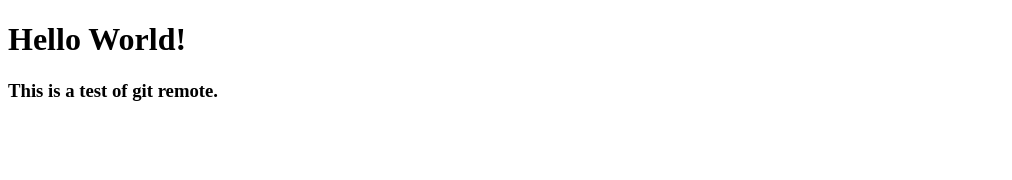
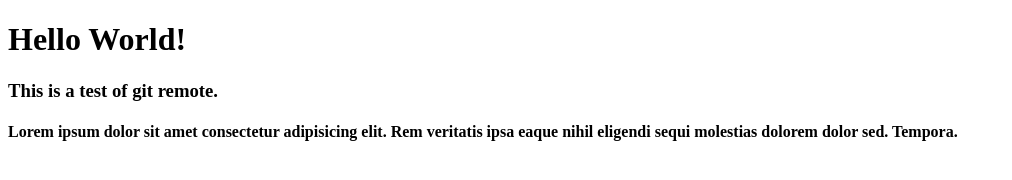
Before and after one commit to AloysiussG/seto-git-remote-test, a plain HTML site: page index.html in a window 1280 px wide. Shown: the whole page, without its empty margins (0-1012 px from the left). Drawn offline with Linux system fonts and the light colour scheme.

Commit message:
menambahkan lorem pada index.html

```diff
--- a/index.html
+++ b/index.html
@@ -9,5 +9,9 @@
   <body>
     <h1>Hello World!</h1>
     <h3>This is a test of git remote.</h3>
+    <h4>
+      Lorem ipsum dolor sit amet consectetur adipisicing elit. Rem veritatis
+      ipsa eaque nihil eligendi sequi molestias dolorem dolor sed. Tempora.
+    </h4>
   </body>
 </html>
```
